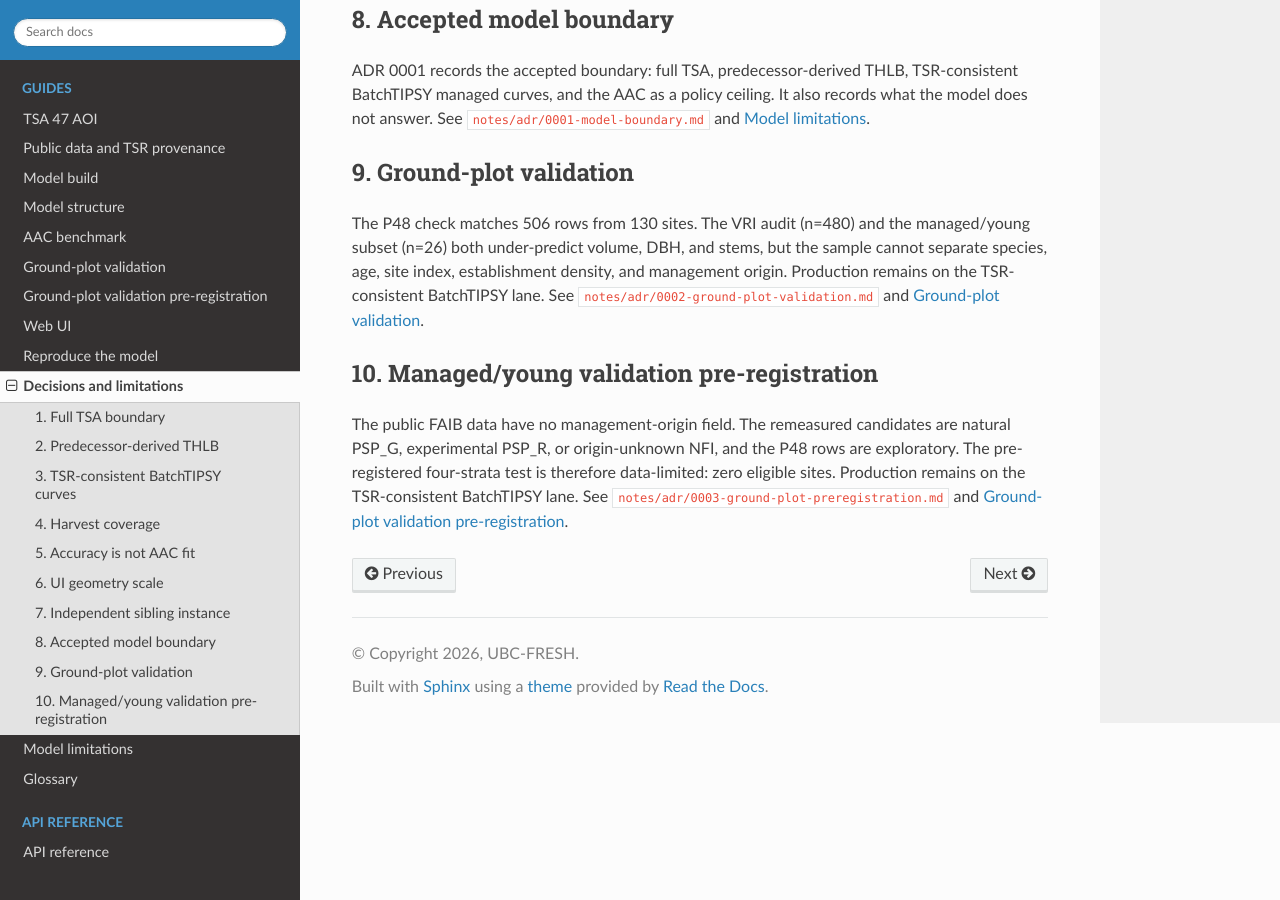
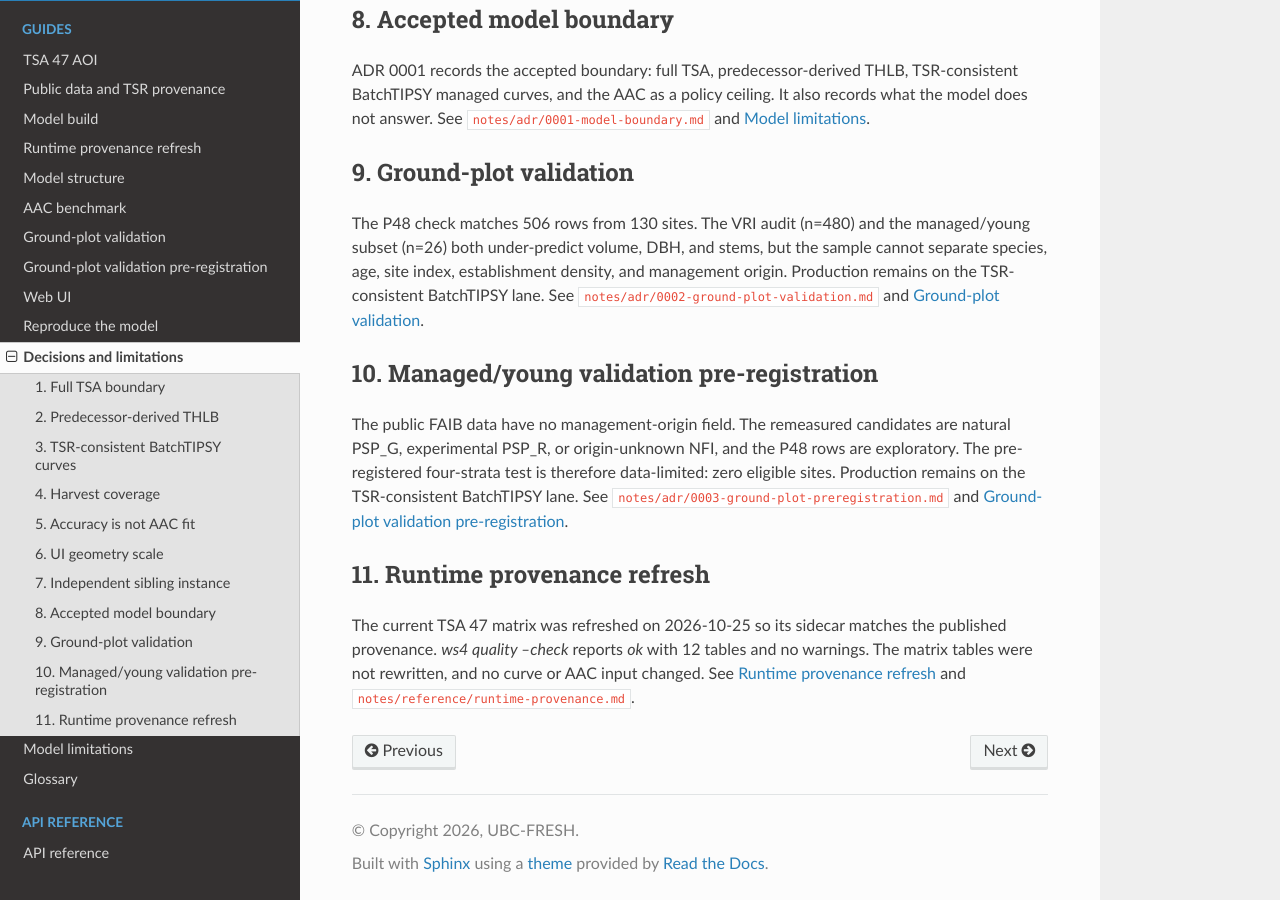
Before and after one commit to UBC-FRESH/femic-tsa47-instance, a Sphinx documentation site: the page built from docs/decisions.rst, in a window 1280 px wide and 900 px high, scrolled down 1714 px. Built offline with Sphinx 7.4.7 and the Read the Docs theme 3.1.0, drawn with Linux system fonts in a browser that asks for light colours.

Commit message:
P50 refresh the runtime provenance (#35)
Co-authored-by: UBC-FRESH <fresh@ubc.ca>

```diff
--- a/docs/decisions.rst
+++ b/docs/decisions.rst
@@ -101,3 +101,12 @@
 zero eligible sites. Production remains on the TSR-consistent BatchTIPSY lane.
 See ``notes/adr/0003-ground-plot-preregistration.md`` and
 :doc:`ground-plot-preregistration`.
+
+11. Runtime provenance refresh
+------------------------------
+
+The current TSA 47 matrix was refreshed on 2026-10-25 so its sidecar matches
+the published provenance. `ws4 quality --check` reports `ok` with 12 tables and
+no warnings. The matrix tables were not rewritten, and no curve or AAC input
+changed. See :doc:`runtime-provenance` and
+``notes/reference/runtime-provenance.md``.
--- a/docs/index.rst
+++ b/docs/index.rst
@@ -74,6 +74,7 @@
    aoi
    public-data
    model-build
+   runtime-provenance
    model-structure
    benchmark
    ground-plot-validation
--- a/docs/limitations.rst
+++ b/docs/limitations.rst
@@ -93,3 +93,6 @@
 Related records: :doc:`decisions`, :doc:`model-build`,
 ``notes/reference/tipsy-curves.md``, ``notes/reference/tipsy-validation.md``,
 and ``config/dataset_quality.yaml``.
+
+The current runtime matrices, sidecar hashes, and quality status are recorded in
+:doc:`runtime-provenance`.
--- a/docs/model-build.rst
+++ b/docs/model-build.rst
@@ -68,7 +68,8 @@
 ``ws4 quality --check``. The FreshForge workflow adds the same check as the
 ``femic.ws4_quality`` node, so the workflow fails when provenance is missing or invalid. The record names the 2025 VRI vintage, TSR-consistent BatchTIPSY managed-curve
 provenance, predecessor-derived THLB, and the imputation/coverage fields the source
-does not record. The model boundaries are documented in :doc:`limitations` and the
+does not record. The current runtime artifacts and sidecar hashes are recorded in
+:doc:`runtime-provenance`. The model boundaries are documented in :doc:`limitations` and the
 `upstream limitations and boundaries
 <https://ubc-fresh.github.io/ws4/guides/limitations-and-boundaries.html>`__.
 
```
Also changed, not shown: CHANGE_LOG.md (+5 -0 lines), docs/runtime-provenance.rst (added, +85 -0 lines), notes/reference/runtime-provenance.md (added, +45 -0 lines).
